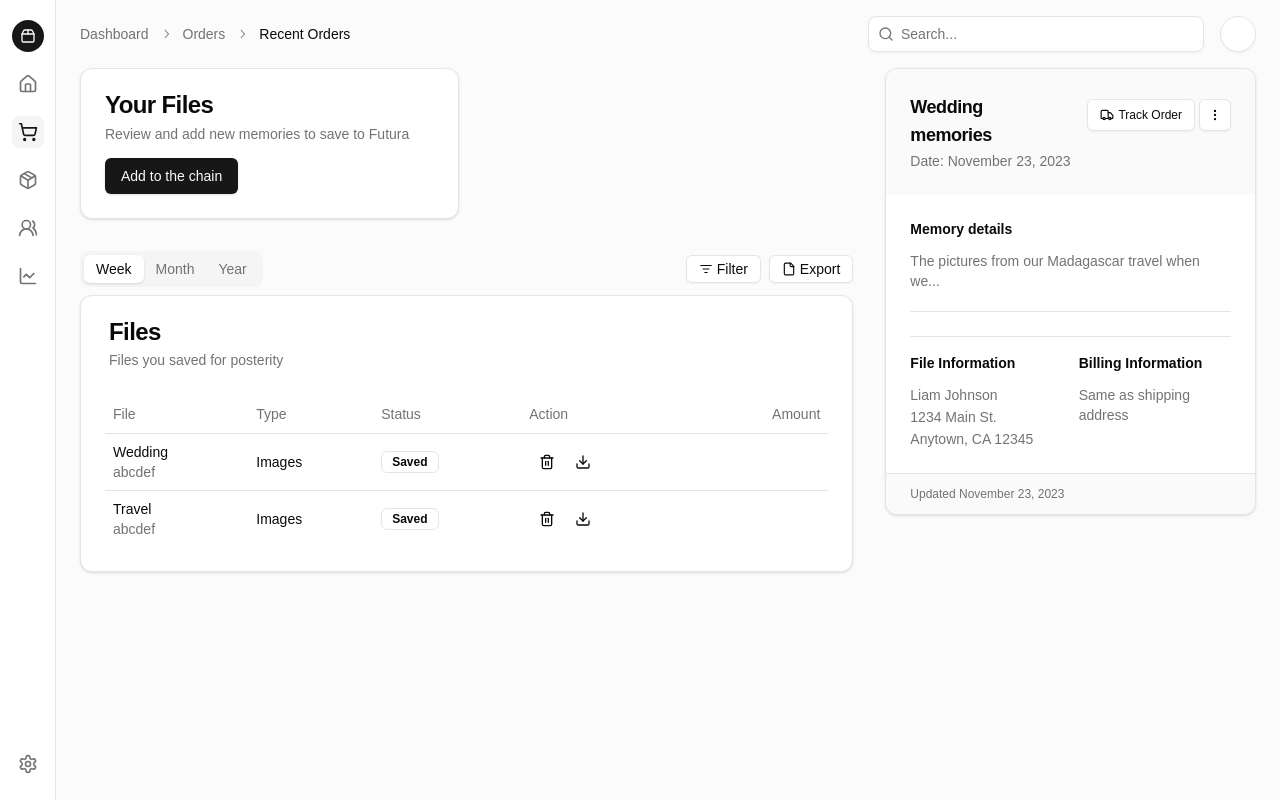
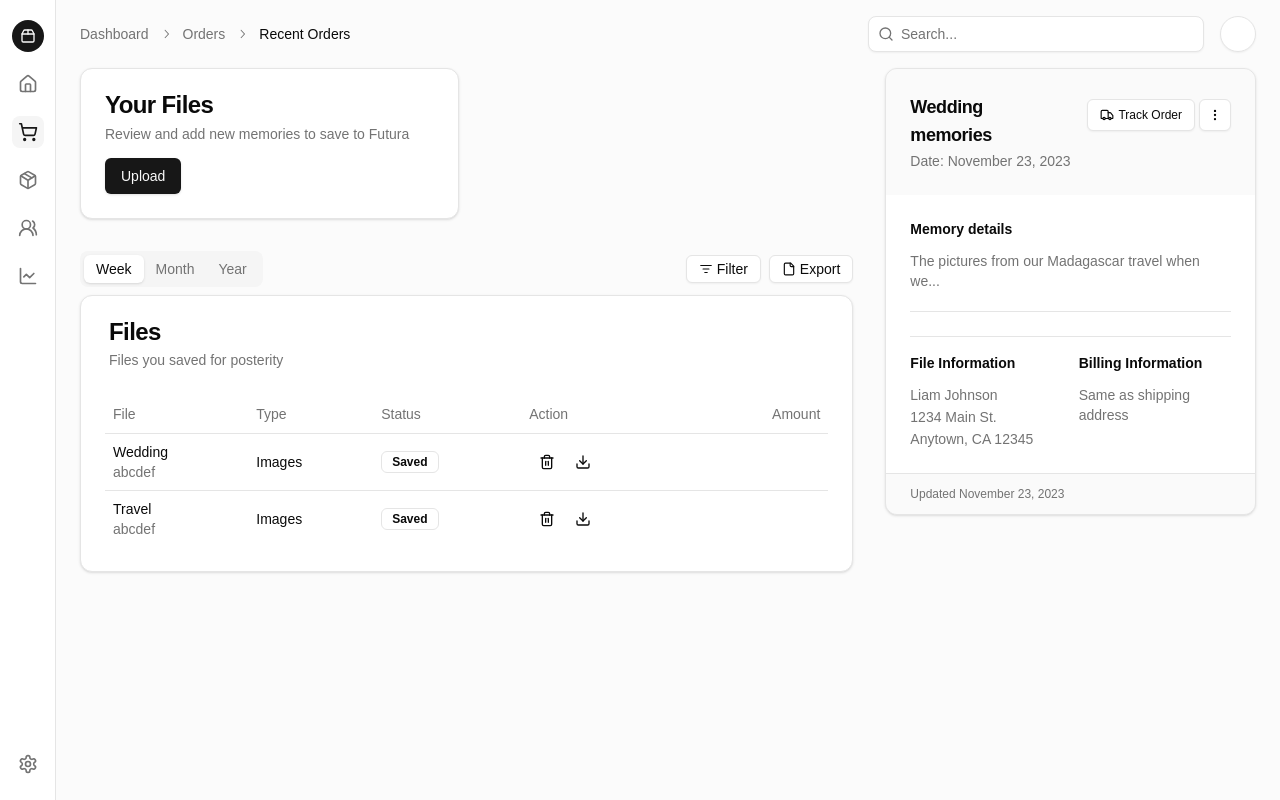
Before and after one commit to lmangall/Futura, a React (Vite) app in the folder src/Futura_frontend/: page /dashboard in a window 1280 px wide. Built offline with nearby package versions, Linux system fonts and the light colour scheme; what @dfinity/candid would draw is missing.

Commit message:
refactor(dashboard): integrate upload button

```diff
--- a/src/Futura_frontend/src/components/Dashboard.tsx
+++ b/src/Futura_frontend/src/components/Dashboard.tsx
@@ -1,5 +1,6 @@
 // import Image from "next/image";
 import { Link } from "react-router-dom";
+import { useState } from "react";
 import {
   Copy,
   File,
@@ -57,12 +58,17 @@ import {
 } from "./ui/table";
 import { Tabs, TabsContent, TabsList, TabsTrigger } from "./ui/tabs";
 import { Tooltip, TooltipContent, TooltipTrigger } from "./ui/tooltip";
+import UploadModal from "@/components/modals/UploadModal";
 import { Trash2, Download } from "lucide-react";
 
 export const description =
   "An orders dashboard with a sidebar navigation. The sidebar has icon navigation. The content area has a breadcrumb and search in the header. The main area has a list of recent orders with a filter and export button. The main area also has a detailed view of a single order with order details, shipping information, billing information, customer information, and payment information.";
 
 export default function Dashboard() {
+  const [isModalOpen, setIsModalOpen] = useState(false);
+
+  const handleOpenModal = () => setIsModalOpen(true);
+  const handleCloseModal = () => setIsModalOpen(false);
   return (
     <div className="flex min-h-screen w-full flex-col bg-muted/40">
       <aside className="fixed inset-y-0 left-0 z-10 hidden w-14 flex-col border-r bg-background sm:flex">
@@ -270,7 +276,11 @@ export default function Dashboard() {
                   </CardDescription>
                 </CardHeader>
                 <CardFooter>
-                  <Button>Add to the chain</Button>
+                  <Button onClick={handleOpenModal}>Upload</Button>
+                  <UploadModal
+                    isOpen={isModalOpen}
+                    onClose={handleCloseModal}
+                  />
                 </CardFooter>
               </Card>
               {/* <Card x-chunk="dashboard-05-chunk-1">
```
